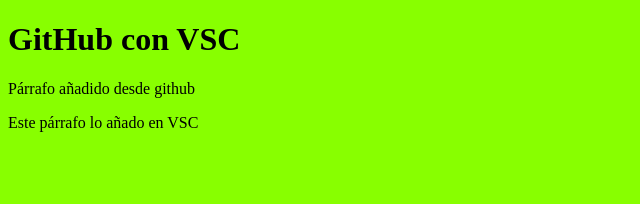
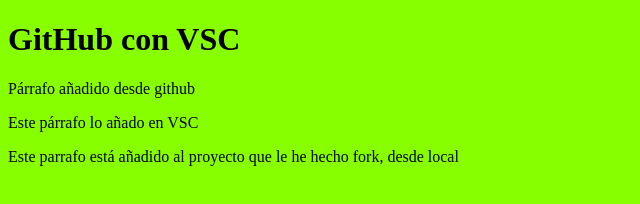
Before and after one commit to pablomontero/proyecto-web-pablo-2, a plain HTML site: page index.html in a window 1280 px wide. Shown: the whole page, without its empty margins (0-640 px from the left). Drawn offline with Linux system fonts and the light colour scheme.

Commit message:
primer commit del fork

```diff
--- a/index.html
+++ b/index.html
@@ -10,5 +10,6 @@
     <h1>GitHub con VSC</h1>
     <p>Párrafo añadido desde github</p>
     <p>Este párrafo lo añado en VSC</p>
+    <p>Este parrafo está añadido al proyecto que le he hecho fork, desde local</p>
 </body>
 </html>
```
